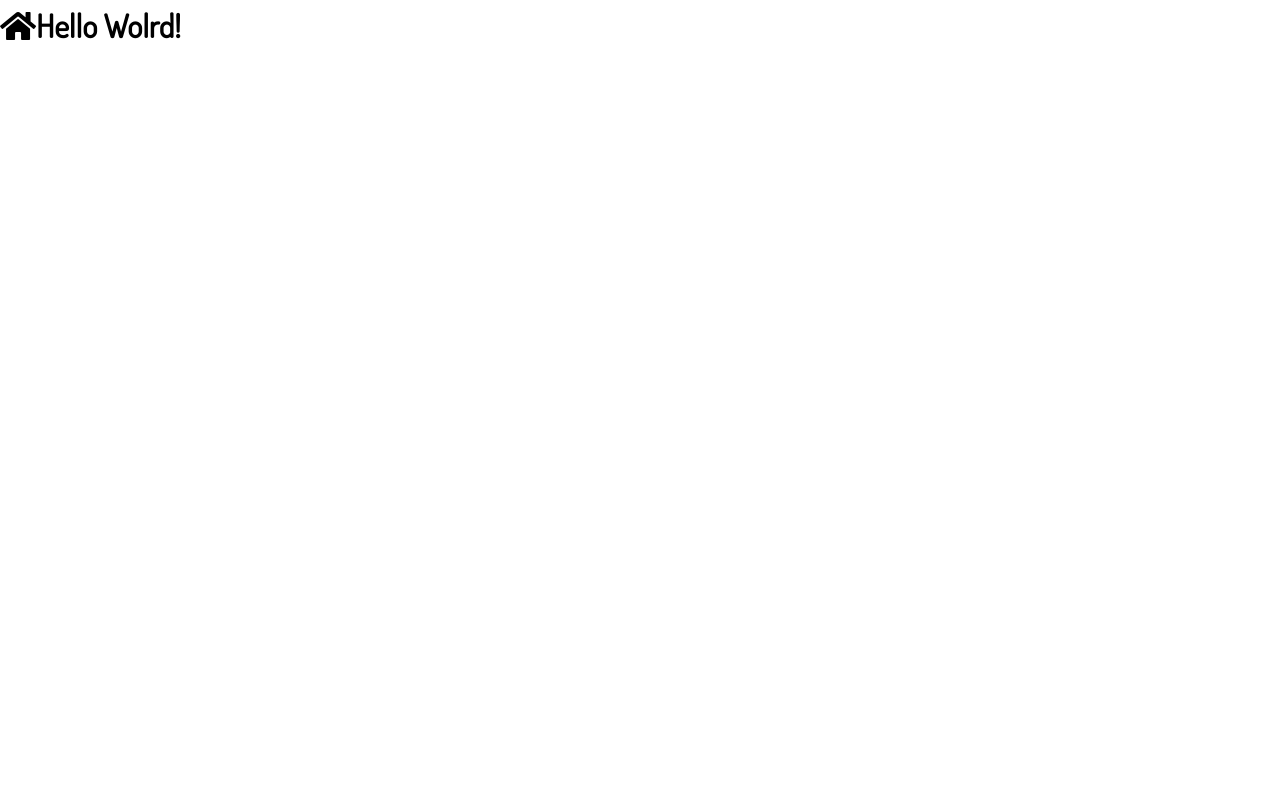
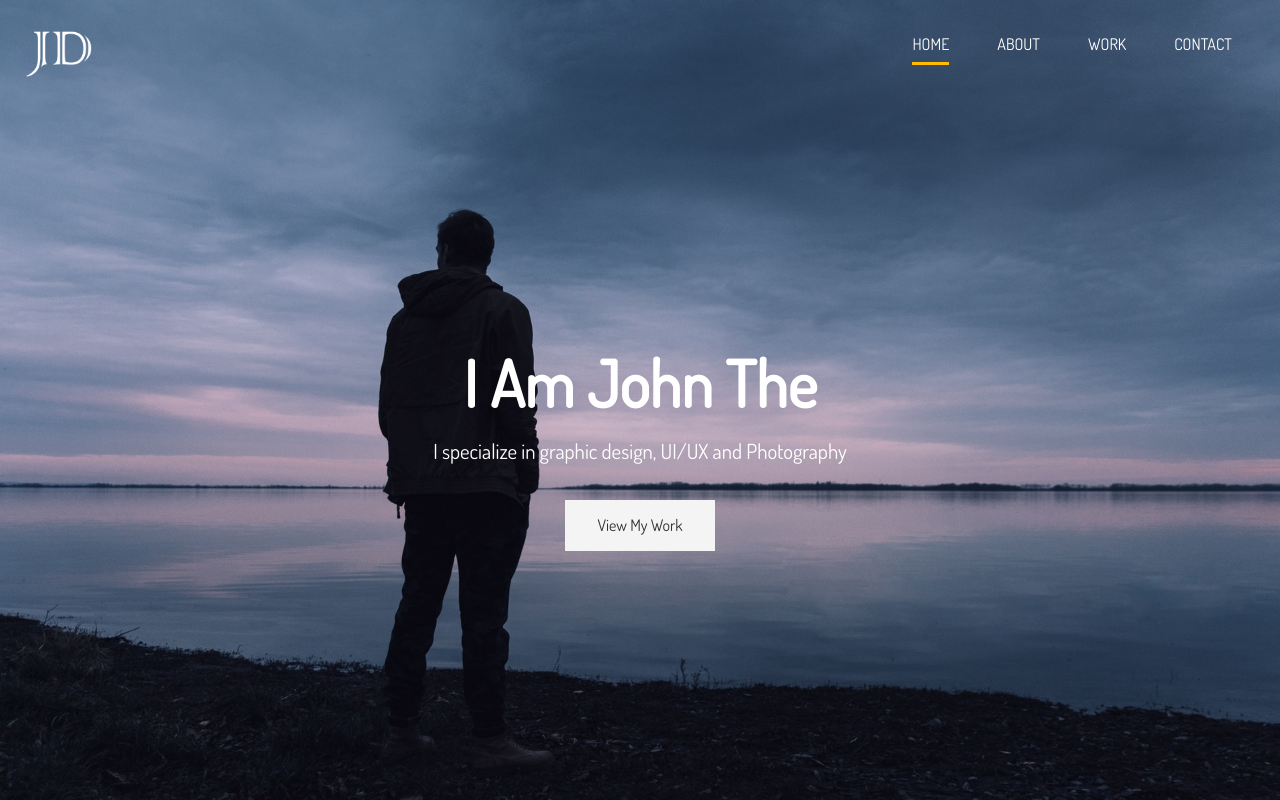
Before and after one commit to Nathanael-the-real/Portfolio-Website, a website: page dist/index.html in a window 1280 px wide. Drawn offline with Linux system fonts and the light colour scheme.

Commit message:
Worked on Header and Main-Nav

```diff
--- a/scss/_config.scss
+++ b/scss/_config.scss
@@ -0,0 +1,8 @@
+//variables
+$website-width: 1280px;
+$main-color: #ffbc00;
+$light-color: #f4f4f4;
+$primary-color: #fff;
+$medium-color: #ccc;
+$dark-color: #333;
+$bg-image: url('../img/showcase.jpg');
--- a/scss/_utilities.scss
+++ b/scss/_utilities.scss
@@ -0,0 +1,51 @@
+.container {
+  max-width: $website-width;
+  padding: 0rem 1.5rem;
+  margin: auto;
+  overflow: hidden;
+}
+
+// Buttons
+%btn-shared {
+  display: inline-block;
+  padding: 0.8rem 2rem;
+  transition: all .5s;
+  border: none;
+  cursor: pointer;
+}
+
+.btn {
+
+  &-main {
+    @extend %btn-shared;
+    color: $dark-color;
+    background-color: $main-color;
+  }
+
+  &-light {
+    @extend %btn-shared;
+    color: $dark-color;
+    background-color: $light-color;
+  }
+
+  &-dark {
+    @extend %btn-shared;
+    color: $light-color;
+    background-color: $dark-color;
+  }
+}
+
+button[class^="btn-"]:hover,
+a[class^="btn-"]:hover,
+input[class^="btn-"]:hover {
+  background-color: $main-color;
+}
+
+.lead {
+  font-size: 1.3rem;
+  margin-bottom: 2rem;
+}
+
+.text-center {
+  text-align: center;
+}
--- a/scss/main.scss
+++ b/scss/main.scss
@@ -1,6 +1,7 @@
+@import 'config';
+@import 'utilities';
+
 // General styles
-@import 'config';
-
 html {
   box-sizing: border-box;
 }
@@ -16,10 +17,90 @@ html {
 body {
   font-family: 'Dosis', sans-serif;
   line-height: 1.6;
-  background: #ffffff;
+  background: $primary-color;
 }
 
 a {
   text-decoration: none;
+}
+
+ul {
+  list-style: none;
+}
+
+h2,
+h3,
+h4 {
+  text-transform: uppercase;
+}
+
+img {
+  width: 100%;
+}
+
+// Logo
+#logo {
+  width: 70px;
+  height: 70px;
+  color: $primary-color;
+  text-transform: uppercase;
+}
+
+
+// Main Nav
+#main-nav {
+  display: flex;
+  justify-content: space-between;
+  padding-top: 1rem;
+
+  ul {
+    display: flex;
+
+    li {
+      padding: 1rem 1.5rem;
+
+      a {
+        color: $primary-color;
+        text-transform: uppercase;
+        border-bottom: 3px solid transparent;
+        padding-bottom: 0.5rem;
+        transition: border .5s;
+
+        &:hover {
+          border-color: $medium-color;
+        }
+
+        &.current {
+          border-color: $main-color;
+        }
+      }
+    }
+  }
+}
+
+
+// Header
+
+#header {
+
+  &-home {
+    background: $bg-image center right/cover no-repeat;
+    height: 100vh;
+    color: $primary-color;
+
+    // Header content
+
+    .header-content {
+      text-align: center;
+      padding-top: 20%;
+
+      h1 {
+        font-size: 4rem;
+        left: 1.2em;
+      }
+    }
+
+  }
+
 
 }
```
Also changed, not shown: dist/css/main.css, dist/index.html.
